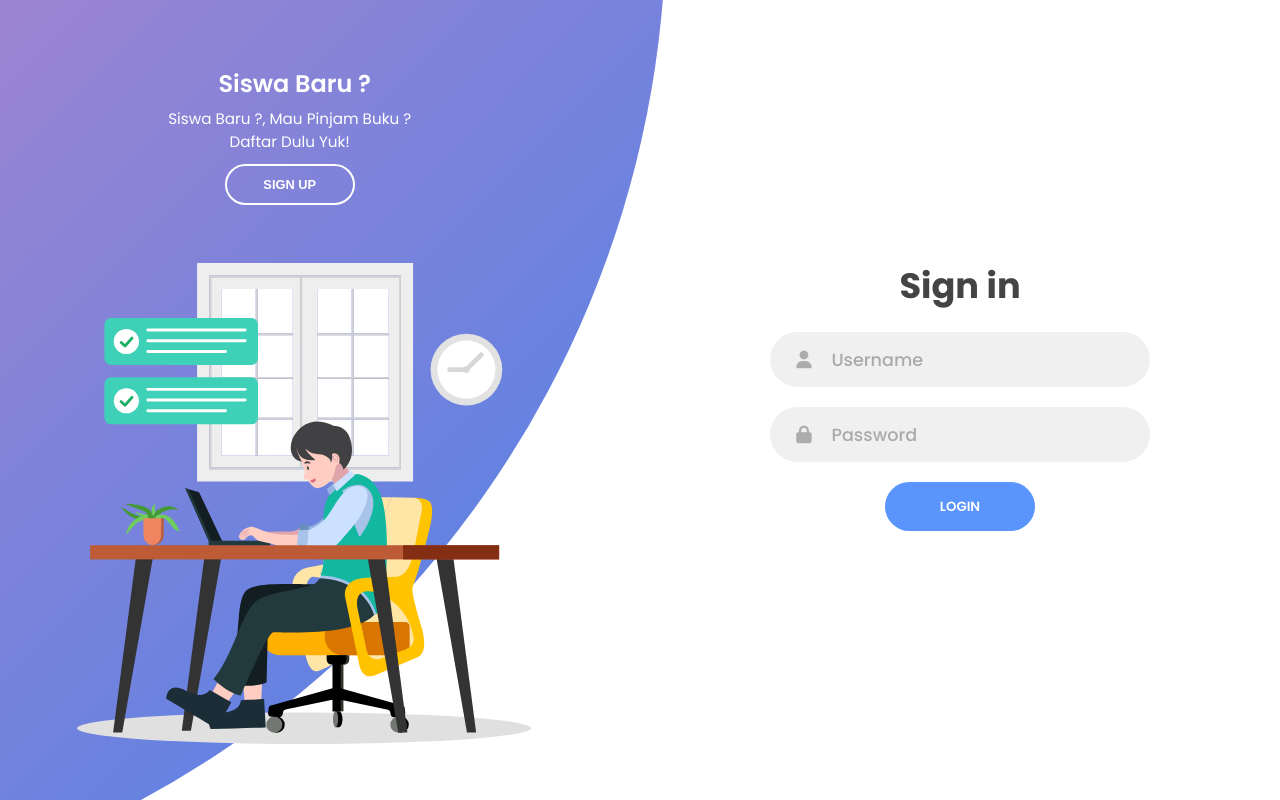
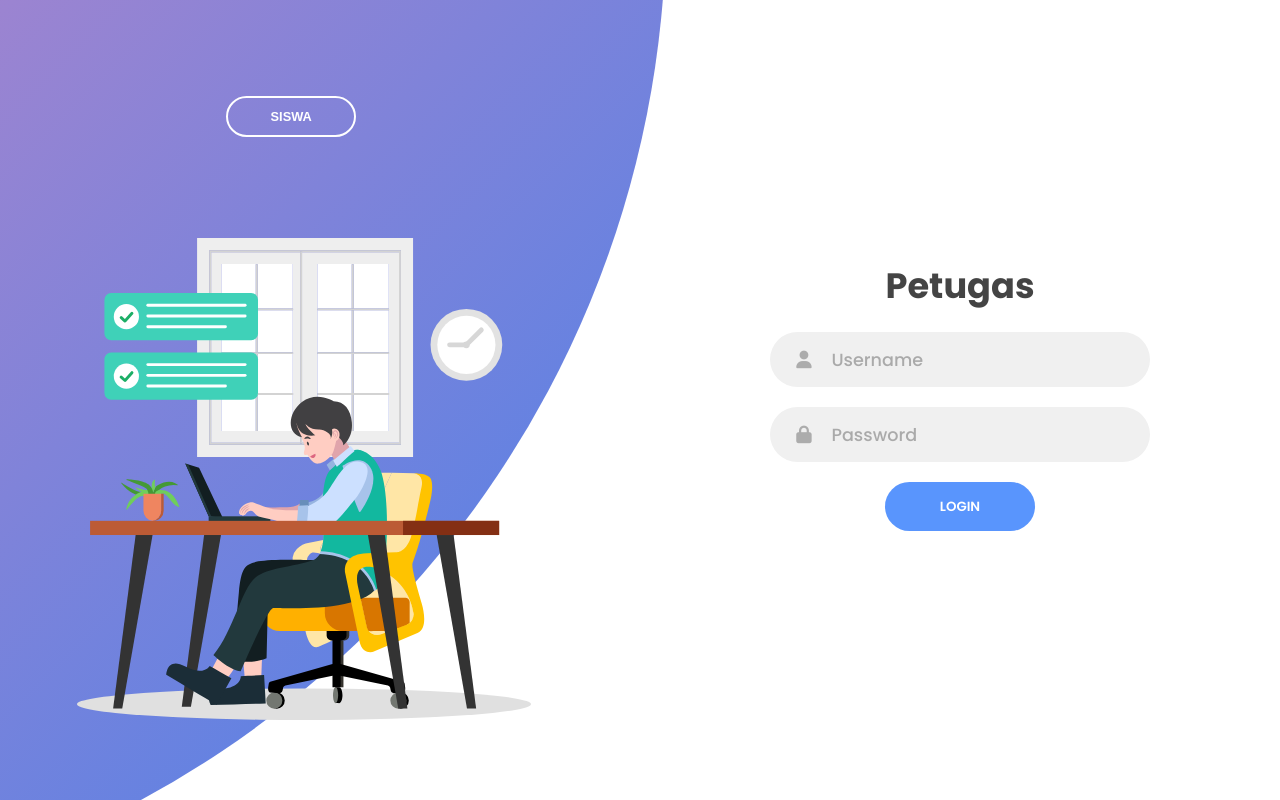
Before and after one commit to dieosurya867/Kelompok8PKK, a PHP site: page /login.html in a window 1280 px wide. Run offline with PHP 8.4, Linux system fonts and the light colour scheme; some libraries are stand-ins or nearby versions.

Commit message:
update button & Login Petugas Siswa

```diff
--- a/login.html
+++ b/login.html
@@ -8,14 +8,14 @@
       crossorigin="anonymous"
     ></script>
     <link rel="stylesheet" href="css/login.css" />
-    <title>Sign in & Sign up Form</title>
+    <title>Petugas & Siswa Login Form</title>
   </head>
   <body>
     <div class="container">
       <div class="forms-container">
         <div class="signin-signup">
           <form action="#" class="sign-in-form">
-            <h2 class="title">Sign in</h2>
+            <h2 class="title">Petugas</h2>
             <div class="input-field">
               <i class="fas fa-user"></i>
               <input type="text" placeholder="Username" />
@@ -27,16 +27,12 @@
             <input type="submit" value="Login" class="btn solid" />
           </form>
           <form action="#" class="sign-up-form">
-            <h2 class="title">Sign up</h2>
+            <h2 class="title">Siswa</h2>
             <div class="input-field">
               <i class="fas fa-user"></i>
-              <input type="text" placeholder="Username" />
+              <input type="text" placeholder="NIS" />
             </div>
-            <div class="input-field">
-              <i class="fas fa-lock"></i>
-              <input type="password" placeholder="Password" />
-            </div>
-            <input type="submit" class="btn" value="Sign up" />
+            <input type="submit" class="btn" value="Login" />
           </form>
         </div>
       </div>
@@ -44,29 +40,24 @@
       <div class="panels-container">
         <div class="panel left-panel">
           <div class="content">
-            <h3 style="margin-right: 110px">Siswa Baru ?</h3>
-            <p style="margin-right: 120px">
-              Siswa Baru ?, Mau Pinjam Buku ?<br />Daftar Dulu Yuk!
-            </p>
             <button
               class="btn transparent"
-              style="margin-right: 120px; margin-bottom: 10px"
+              style="margin-right: 175px; margin-bottom: 5px"
               id="sign-up-btn"
             >
-              Sign up
+              Siswa
             </button>
           </div>
           <img src="img/login.svg" class="image" alt="" />
         </div>
         <div class="panel right-panel">
           <div class="content">
-            <h3>Sudah Punya Akun ?</h3>
             <button
               class="btn transparent"
               style="margin-top: 10px"
               id="sign-in-btn"
             >
-              Sign in
+              Petugas
             </button>
           </div>
           <img src="img/singup.svg" class="image" alt="" />
```
Also changed, not shown: admin/databuku.php (+16 -21 lines).
